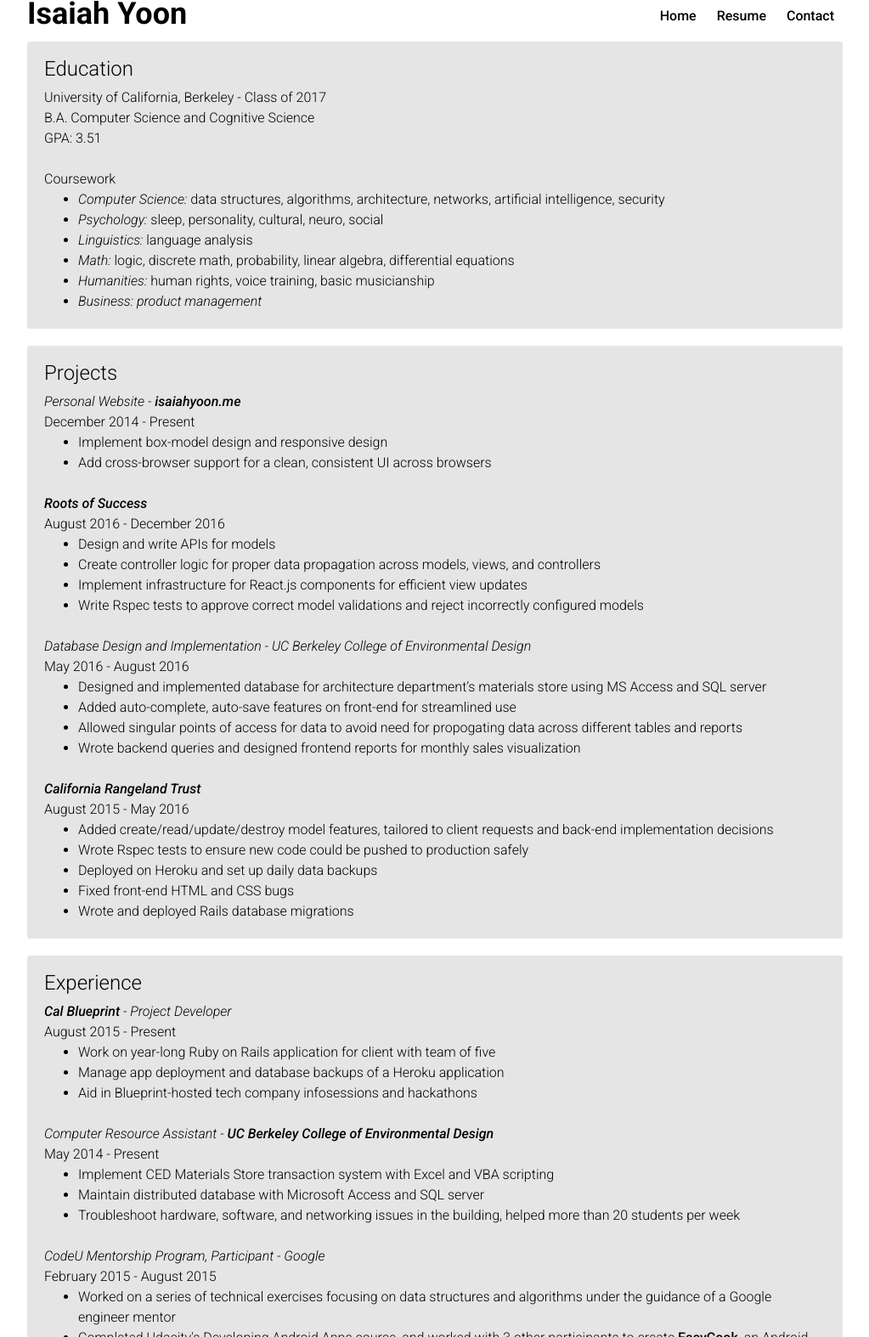
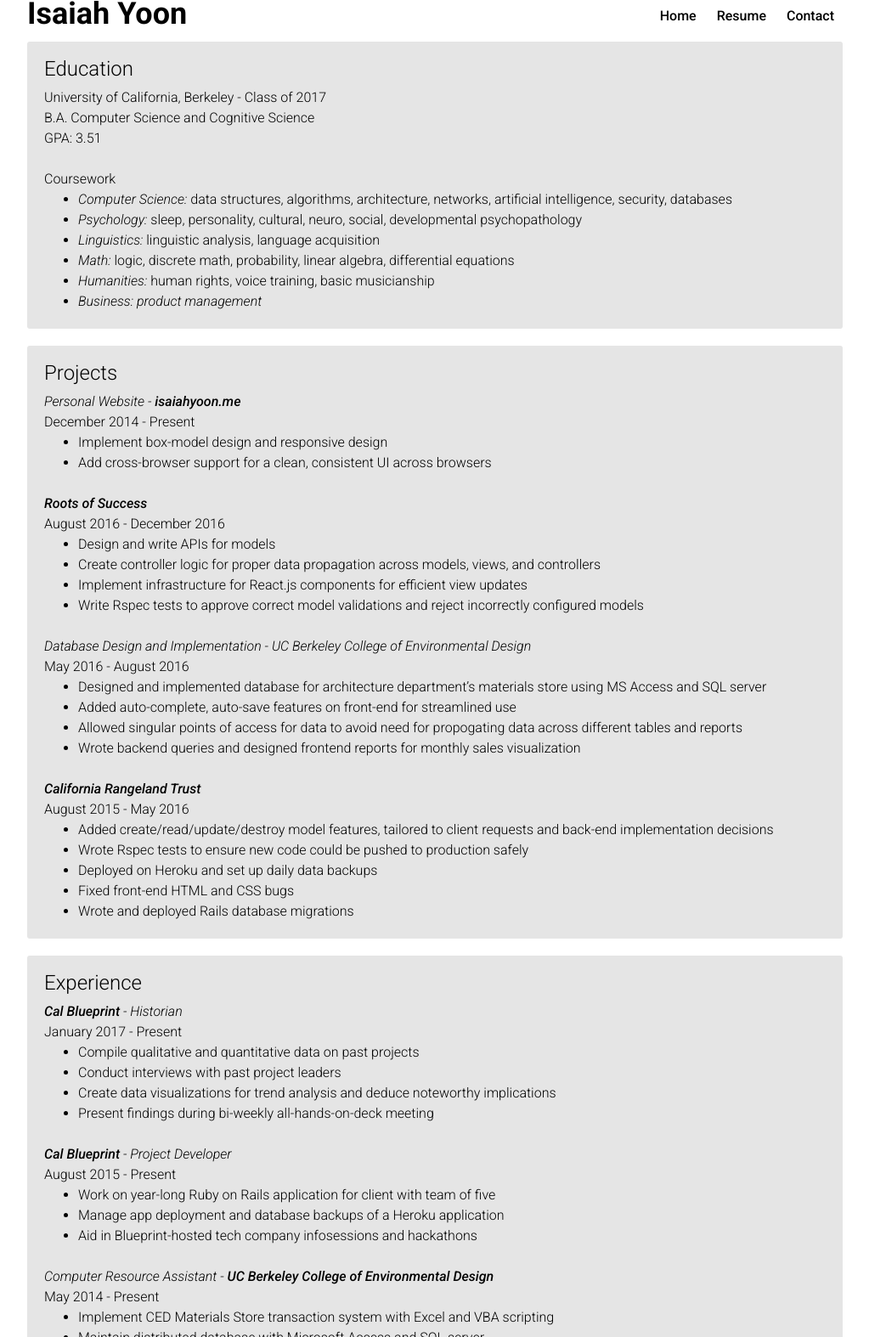
Before and after one commit to isaiahyoon/isaiahyoon.github.io, a plain HTML site: page resume.html in a window 1280 px wide. Shown: the part 26-1600 px from the top of the page at 85% size, without its empty margins (128-1151 px from the left). Drawn offline with Linux system fonts and the light colour scheme.

Commit message:
Get older, add historian, sp17 courses

```diff
--- a/resume.html
+++ b/resume.html
@@ -53,9 +53,9 @@
                     <br>
                     <div>Coursework
                         <ul>
-                            <li><i>Computer Science: </i>data structures, algorithms, architecture, networks, artificial intelligence, security</li>
-                            <li><i>Psychology: </i>sleep, personality, cultural, neuro, social</li>
-                            <li><i>Linguistics: </i>language analysis</li>
+                            <li><i>Computer Science: </i>data structures, algorithms, architecture, networks, artificial intelligence, security, databases</li>
+                            <li><i>Psychology: </i>sleep, personality, cultural, neuro, social, developmental psychopathology</li>
+                            <li><i>Linguistics: </i>linguistic analysis, language acquisition</li>
                             <li><i>Math: </i>logic, discrete math, probability, linear algebra, differential equations</li>
                             <li><i>Humanities: </i>human rights, voice training, basic musicianship</li>
                             <li><i>Business: product management</i></li>
@@ -109,6 +109,17 @@
                 </div>
                 <div class = "resume-card" id = "experience-card">
                     <div class = "resume-category">Experience</div>
+                    <div><i><a class="external-link" href="https://www.calblueprint.org" target="blank">Cal Blueprint</a> - Historian</i>
+                        <br>
+                        January 2017 - Present
+                        <ul>
+                            <li>Compile qualitative and quantitative data on past projects</li>
+                            <li>Conduct interviews with past project leaders</li>
+                            <li>Create data visualizations for trend analysis and deduce noteworthy implications</li>
+                            <li>Present findings during bi-weekly all-hands-on-deck meeting</li>
+                        </ul>
+                    </div>
+                    <br>
                     <div><i><a class="external-link" href="https://www.calblueprint.org" target="blank">Cal Blueprint</a> - Project Developer</i>
                         <br>
                         August 2015 - Present
```
Also changed, not shown: index.html (+1 -1 lines).
